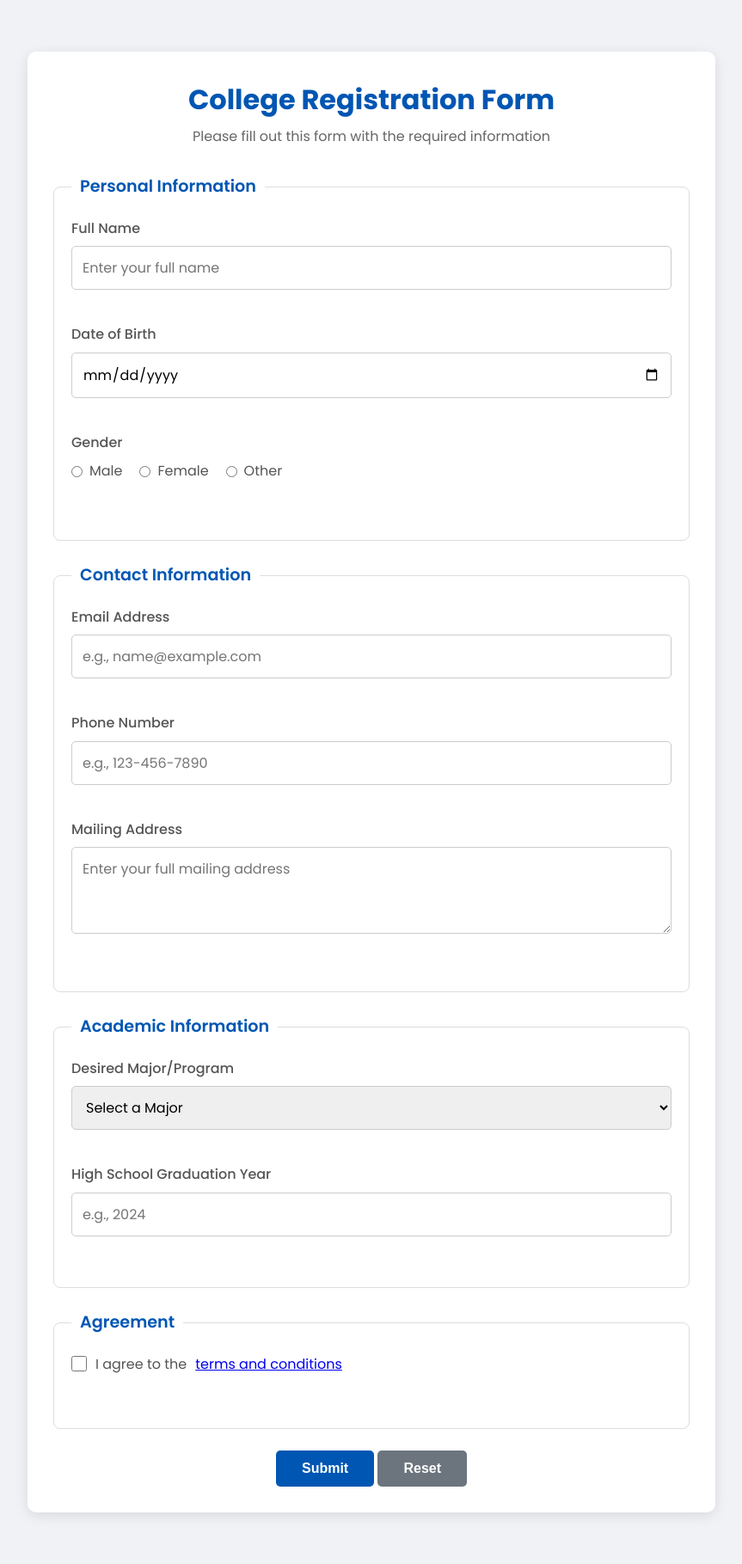
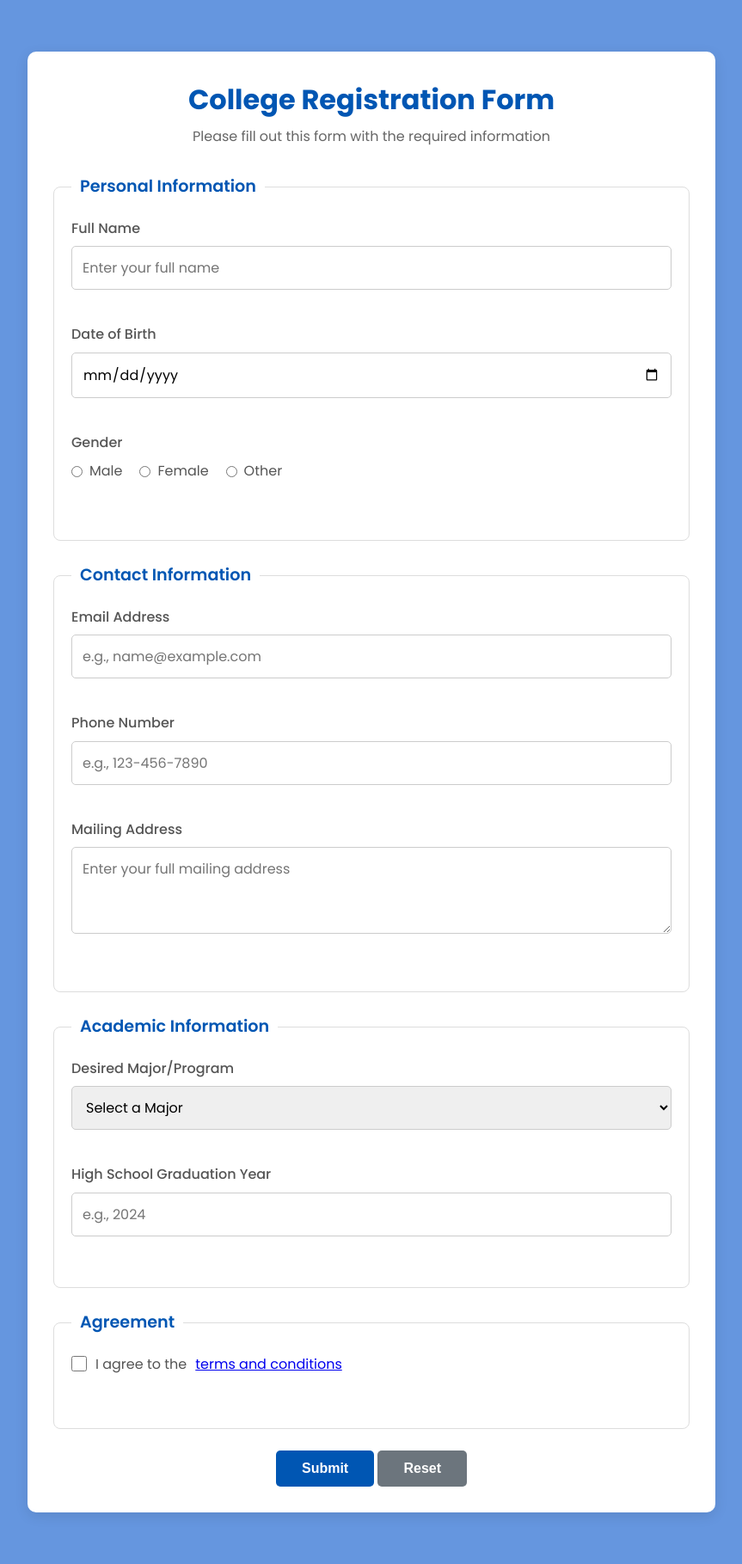
Before and after one commit to bhargav-forms/forms-website, a PHP site: page /college.html in a window 1280 px wide. Shown: the whole page at 86% size, without its empty margins (208-1071 px from the left). Run offline with PHP 8.4, Linux system fonts and the light colour scheme; tables that the repository leaves empty or names only in its code hold one stand-in row (values such as "Sample post").

Commit message:
Update college.css

```diff
--- a/college.css
+++ b/college.css
@@ -7,7 +7,7 @@
 
 body {
     font-family: 'Poppins', sans-serif;
-    background-color: #f0f2f5;
+    background-color: #6596df;
     color: #333;
     line-height: 1.6;
     padding: 20px;
```
